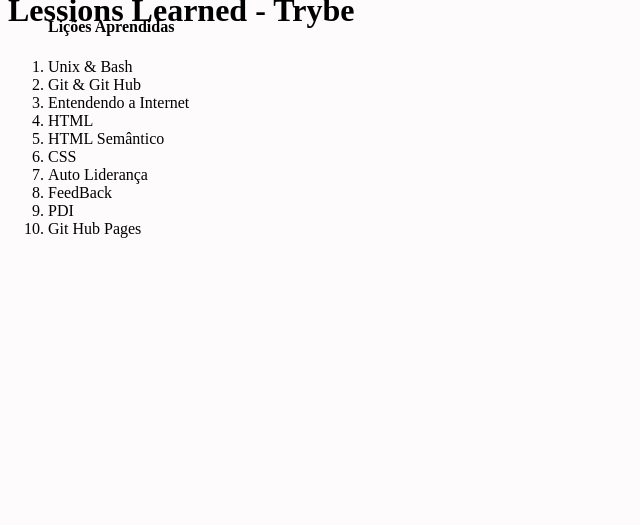
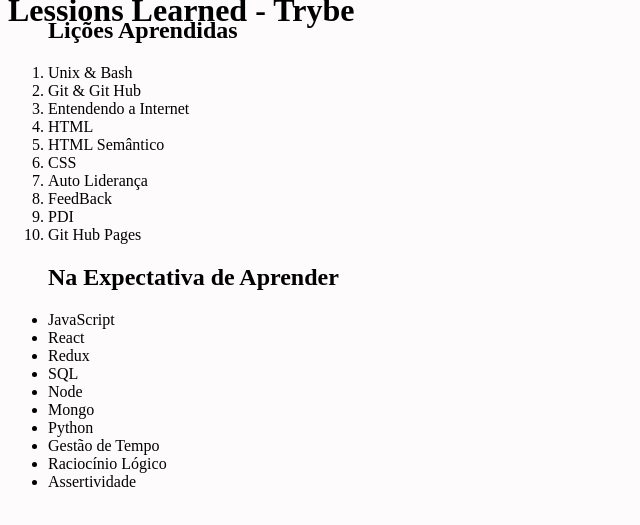
Before and after one commit to ronaferr/project-lessons-learned, a website: page index.html in a window 1280 px wide. Shown: the part 29-554 px from the top of the page, without its empty margins (0-640 px from the left). Drawn offline with Linux system fonts and the light colour scheme.

Commit message:
adiçao requisito 5

```diff
--- a/index.html
+++ b/index.html
@@ -16,7 +16,7 @@
     </section>
     <section>
         <ol id="licoes_aprendidas">
-            <h4>Lições Aprendidas</h4>
+            <h2>Lições Aprendidas</h2>
             <li>Unix & Bash</li>
             <li>Git & Git Hub</li>
             <li>Entendendo a Internet</li>
@@ -28,6 +28,19 @@
             <li>PDI</li>
             <li>Git Hub Pages</li>
         </ol>
+        <ul id="licoes_a_aprender">
+            <h2>Na Expectativa de Aprender</h2>
+            <li>JavaScript</li>
+            <li>React</li>
+            <li>Redux</li>
+            <li>SQL</li>
+            <li>Node</li>
+            <li>Mongo</li>
+            <li>Python</li>
+            <li>Gestão de Tempo</li>
+            <li>Raciocínio Lógico</li>
+            <li>Assertividade</li>
+        </ul>
     </section>
 </body>
 </html>
```
